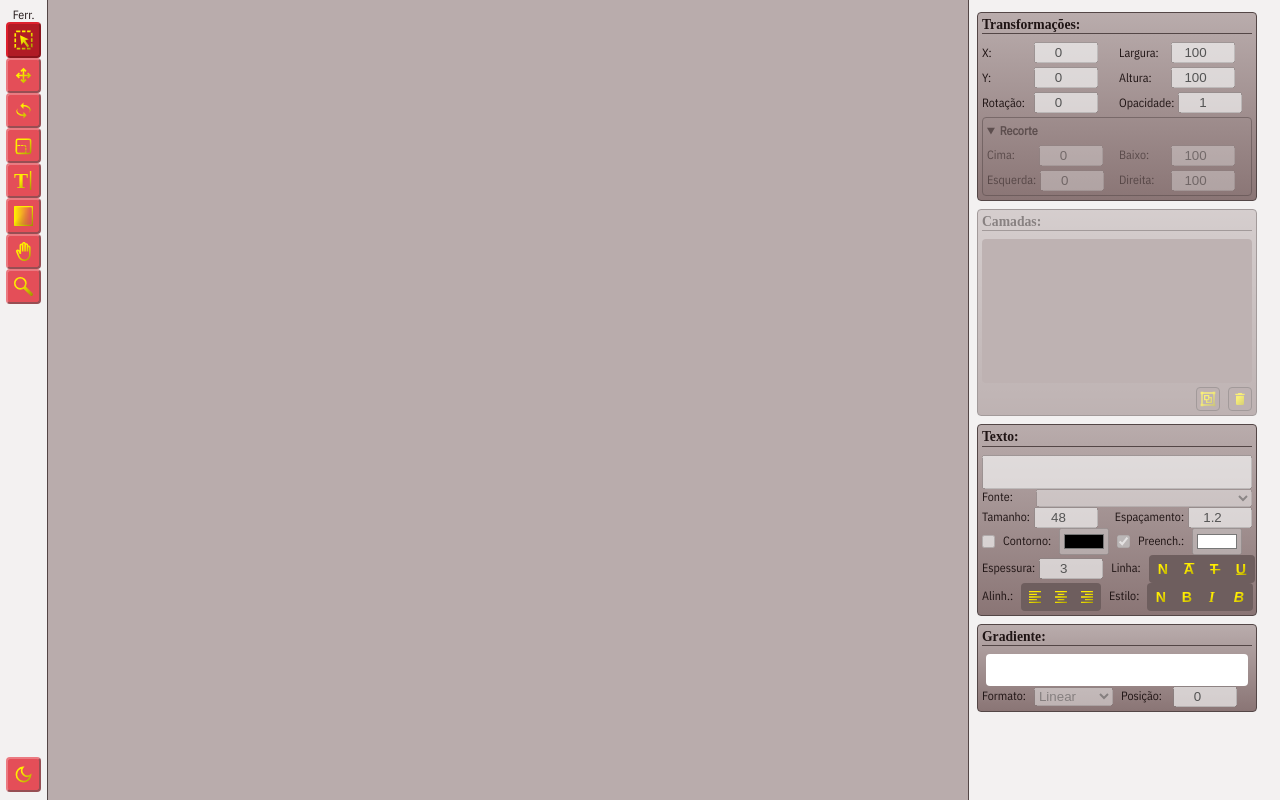
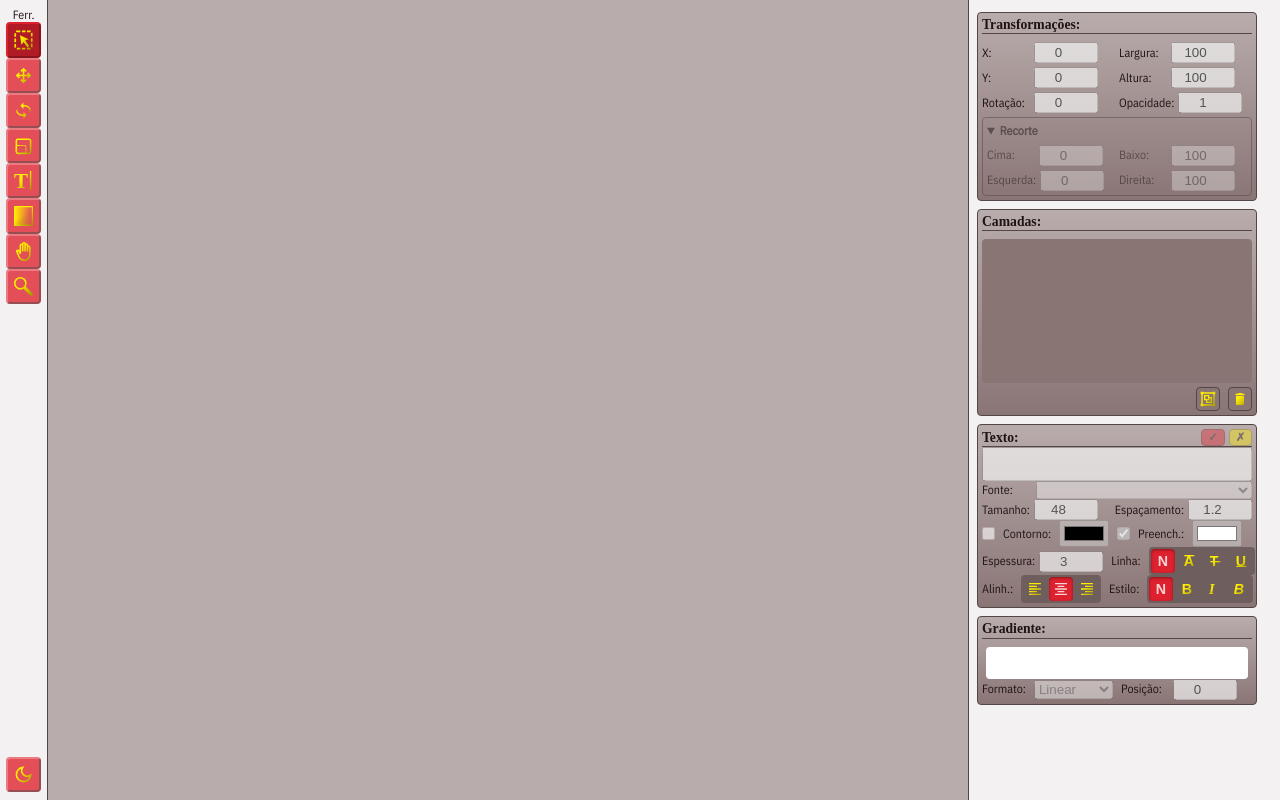
Before and after one commit to Pesterenan/vtd, a React (Vite) app: page / in a window 1280 px wide. Built offline with nearby package versions, Linux system fonts and the light colour scheme; a web font is replaced by a local one.

Commit message:
fix: text menu buttons

```diff
--- a/src/components/LayersMenu/LayersMenu.tsx
+++ b/src/components/LayersMenu/LayersMenu.tsx
@@ -380,10 +380,11 @@ const LayersMenu = () => {
   };
 
   return (
-    <section className={styles.section} aria-disabled={disabled || undefined}>
+    <section className={styles.section}>
       <h5>Camadas:</h5>
       <ul
         id="ul_layers-list"
+        aria-disabled={disabled || undefined}
         className={styles.layerList}
         onDragOver={handleDragOver}
         onDrop={handleDropOnList}
--- a/src/components/TextMenu/TextMenu.module.css
+++ b/src/components/TextMenu/TextMenu.module.css
@@ -74,8 +74,13 @@
   background-color: var(--primary-400);
 }
 
-.radioInput:checked + .radioLabel {
+.radioLabel:has(.radioInput:checked) {
   background-color: var(--primary-500);
+  box-shadow: inset 0 1px 3px rgba(0, 0, 0, 0.4);
+}
+
+.radioLabel:has(.radioInput:checked) .radioIcon::before {
+  background: var(--primary-100);
 }
 
 .radioIcon {
@@ -98,12 +103,22 @@
   width: 1rem;
 }
 
-.actions {
+.titleRow {
+  border-bottom: 1px solid var(--background-700);
   display: flex;
-  gap: 0.5rem;
-  justify-content: center;
-  padding-top: 0.5rem;
+  align-items: center;
+  justify-content: space-between;
   width: 100%;
+}
+
+.titleRow h5 {
+  border: none;
+  margin: 0;
+}
+
+.titleActions {
+  display: flex;
+  gap: 0.25rem;
 }
 
 .acceptBtn {
@@ -112,14 +127,20 @@
   border-radius: var(--border-radius-small);
   color: var(--text-900);
   cursor: pointer;
-  font-size: var(--font-small);
+  font-size: 0.7rem;
   font-weight: bold;
-  padding: 0.25rem 1rem;
+  padding: 0.125rem 0.375rem;
   transition: var(--background-transition);
+  line-height: 1;
 }
 
-.acceptBtn:hover {
+.acceptBtn:hover:not(:disabled) {
   background-color: var(--primary-300);
+}
+
+.acceptBtn:disabled {
+  opacity: 0.4;
+  cursor: default;
 }
 
 .declineBtn {
@@ -128,12 +149,18 @@
   border-radius: var(--border-radius-small);
   color: var(--text-900);
   cursor: pointer;
-  font-size: var(--font-small);
+  font-size: 0.7rem;
   font-weight: bold;
-  padding: 0.25rem 1rem;
+  padding: 0.125rem 0.375rem;
   transition: var(--background-transition);
+  line-height: 1;
 }
 
-.declineBtn:hover {
+.declineBtn:hover:not(:disabled) {
   background-color: var(--accent-300);
 }
+
+.declineBtn:disabled {
+  opacity: 0.4;
+  cursor: default;
+}
--- a/src/components/TextMenu/TextMenu.tsx
+++ b/src/components/TextMenu/TextMenu.tsx
@@ -1,9 +1,9 @@
-import { useEffect, useRef, useState } from 'react';
-import styles from './TextMenu.module.css';
-import ColorPicker from '../ColorPicker/ColorPicker';
-import { useEventBus } from 'src/hooks/useEventBus';
-import { TextElement } from '../elements/textElement';
-import SliderControl from '../SliderControl/SliderControl';
+import { useEffect, useRef, useState } from "react";
+import styles from "./TextMenu.module.css";
+import ColorPicker from "../ColorPicker/ColorPicker";
+import { useEventBus } from "src/hooks/useEventBus";
+import { TextElement } from "../elements/textElement";
+import SliderControl from "../SliderControl/SliderControl";
 
 import IconAlignCenter from "src/assets/icons/alignCenter.svg";
 import IconAlignLeft from "src/assets/icons/alignLeft.svg";
@@ -33,17 +33,17 @@ interface TextMenuState {
 }
 
 const DEFAULT_PROPS: TextMenuState = {
-  content: '',
+  content: "",
   fontSize: 48,
   lineHeight: 1.2,
-  fillColor: '#FFFFFF',
-  strokeColor: '#000000',
+  fillColor: "#FFFFFF",
+  strokeColor: "#000000",
   strokeWidth: 3,
   hasFill: true,
   hasStroke: false,
-  textAlign: 'center',
-  fontStyle: 'normal',
-  fontWeight: 'normal',
+  textAlign: "center",
+  fontStyle: "normal",
+  fontWeight: "normal",
 };
 
 interface RadioOption {
@@ -53,23 +53,31 @@ interface RadioOption {
 }
 
 const TEXT_ALIGN_OPTIONS: RadioOption[] = [
-  { value: 'left', icon: IconAlignLeft, tooltip: 'Esquerda' },
-  { value: 'center', icon: IconAlignCenter, tooltip: 'Centro' },
-  { value: 'right', icon: IconAlignRight, tooltip: 'Direita' },
+  { value: "left", icon: IconAlignLeft, tooltip: "Esquerda" },
+  { value: "center", icon: IconAlignCenter, tooltip: "Centro" },
+  { value: "right", icon: IconAlignRight, tooltip: "Direita" },
 ];
 
 const FONT_STYLE_OPTIONS: RadioOption[] = [
-  { value: 'normal', icon: IconFontStyleNormal, tooltip: 'Sem Linha' },
-  { value: 'overline', icon: IconFontStyleOverline, tooltip: 'Linha acima' },
-  { value: 'strike-through', icon: IconFontStyleStrikeThrough, tooltip: 'Linha através' },
-  { value: 'underline', icon: IconFontStyleUnderline, tooltip: 'Linha abaixo' },
+  { value: "normal", icon: IconFontStyleNormal, tooltip: "Sem Linha" },
+  { value: "overline", icon: IconFontStyleOverline, tooltip: "Linha acima" },
+  {
+    value: "strike-through",
+    icon: IconFontStyleStrikeThrough,
+    tooltip: "Linha através",
+  },
+  { value: "underline", icon: IconFontStyleUnderline, tooltip: "Linha abaixo" },
 ];
 
 const FONT_WEIGHT_OPTIONS: RadioOption[] = [
-  { value: 'normal', icon: IconFontStyleNormal, tooltip: 'Normal' },
-  { value: 'bold', icon: IconFontWeightBold, tooltip: 'Negrito' },
-  { value: 'italic', icon: IconFontWeightItalic, tooltip: 'Itálico' },
-  { value: 'bold italic', icon: IconFontWeightBoldItalic, tooltip: 'Negrito e Itálico' },
+  { value: "normal", icon: IconFontStyleNormal, tooltip: "Normal" },
+  { value: "bold", icon: IconFontWeightBold, tooltip: "Negrito" },
+  { value: "italic", icon: IconFontWeightItalic, tooltip: "Itálico" },
+  {
+    value: "bold italic",
+    icon: IconFontWeightBoldItalic,
+    tooltip: "Negrito e Itálico",
+  },
 ];
 
 interface IconRadioProps {
@@ -102,7 +110,7 @@ const TextMenu = () => {
   const [selected, setSelected] = useState(false);
   const [textProps, setTextProps] = useState<TextMenuState>(DEFAULT_PROPS);
   const activeElementRef = useRef<TextElement | null>(null);
-  const originalContentRef = useRef<string>('');
+  const originalContentRef = useRef<string>("");
 
   useEffect(() => {
     const unsub1 = on("workarea:initialized", () => setDisabled(false));
@@ -117,14 +125,14 @@ const TextMenu = () => {
     });
     const unsub4 = on("selection:changed", ({ selectedElements }) => {
       const textElement = selectedElements.find(
-        el => el instanceof TextElement,
+        (el) => el instanceof TextElement,
       ) as TextElement | undefined;
       if (textElement) {
         activeElementRef.current = textElement;
-        originalContentRef.current = textElement.content.join('\n');
+        originalContentRef.current = textElement.content.join("\n");
         setSelected(true);
         setTextProps({
-          content: textElement.content.join('\n'),
+          content: textElement.content.join("\n"),
           fontSize: textElement.fontSize,
           lineHeight: textElement.lineHeight,
           fillColor: textElement.fillColor,
@@ -159,19 +167,26 @@ const TextMenu = () => {
       emit("workarea:selectAt", { firstPoint: null });
       emit("workarea:update");
     });
-    return () => { unsub1(); unsub2(); unsub3(); unsub4(); unsub5(); unsub6(); };
+    return () => {
+      unsub1();
+      unsub2();
+      unsub3();
+      unsub4();
+      unsub5();
+      unsub6();
+    };
   }, [on, emit]);
 
   const updateProp = <K extends keyof TextMenuState>(
     key: K,
     value: TextMenuState[K],
   ) => {
-    setTextProps(prev => ({ ...prev, [key]: value }));
+    setTextProps((prev) => ({ ...prev, [key]: value }));
   };
 
   const handleTextChange = (event: React.ChangeEvent<HTMLTextAreaElement>) => {
     const newContent = event.target.value;
-    updateProp('content', newContent);
+    updateProp("content", newContent);
     if (activeElementRef.current) {
       activeElementRef.current.content = [newContent];
       emit("workarea:update");
@@ -179,7 +194,7 @@ const TextMenu = () => {
   };
 
   const handleFontSizeChange = (value: number) => {
-    updateProp('fontSize', value);
+    updateProp("fontSize", value);
     if (activeElementRef.current) {
       activeElementRef.current.fontSize = value;
       emit("workarea:update");
@@ -187,7 +202,7 @@ const TextMenu = () => {
   };
 
   const handleLineHeightChange = (value: number) => {
-    updateProp('lineHeight', value);
+    updateProp("lineHeight", value);
     if (activeElementRef.current) {
       activeElementRef.current.lineHeight = value;
       emit("workarea:update");
@@ -195,7 +210,7 @@ const TextMenu = () => {
   };
 
   const handleFillColorChange = (color: string) => {
-    updateProp('fillColor', color);
+    updateProp("fillColor", color);
     if (activeElementRef.current) {
       activeElementRef.current.fillColor = color;
       emit("workarea:update");
@@ -203,7 +218,7 @@ const TextMenu = () => {
   };
 
   const handleStrokeColorChange = (color: string) => {
-    updateProp('strokeColor', color);
+    updateProp("strokeColor", color);
     if (activeElementRef.current) {
       activeElementRef.current.strokeColor = color;
       emit("workarea:update");
@@ -211,7 +226,7 @@ const TextMenu = () => {
   };
 
   const handleStrokeWidthChange = (value: number) => {
-    updateProp('strokeWidth', value);
+    updateProp("strokeWidth", value);
     if (activeElementRef.current) {
       activeElementRef.current.strokeWidth = value;
       emit("workarea:update");
@@ -220,7 +235,7 @@ const TextMenu = () => {
 
   const handleHasFillChange = () => {
     const newValue = !textProps.hasFill;
-    updateProp('hasFill', newValue);
+    updateProp("hasFill", newValue);
     if (activeElementRef.current) {
       activeElementRef.current.hasFill = newValue;
       emit("workarea:update");
@@ -229,33 +244,39 @@ const TextMenu = () => {
 
   const handleHasStrokeChange = () => {
     const newValue = !textProps.hasStroke;
-    updateProp('hasStroke', newValue);
+    updateProp("hasStroke", newValue);
     if (activeElementRef.current) {
       activeElementRef.current.hasStroke = newValue;
       emit("workarea:update");
     }
   };
 
-  const handleTextAlignChange = (value: string) => (e: React.ChangeEvent<HTMLInputElement>) => {
-    updateProp('textAlign', e.target.value);
+  const handleTextAlignChange =
+    (value: string) => (e: React.ChangeEvent<HTMLInputElement>) => {
+      updateProp("textAlign", e.target.value);
       if (activeElementRef.current) {
-      activeElementRef.current.textAlign = e.target.value as TextElement['textAlign'];
+        activeElementRef.current.textAlign = e.target
+          .value as TextElement["textAlign"];
         emit("workarea:update");
       }
     };
 
-  const handleFontStyleChange = (value: string) => (e: React.ChangeEvent<HTMLInputElement>) => {
-    updateProp('fontStyle', e.target.value);
+  const handleFontStyleChange =
+    (value: string) => (e: React.ChangeEvent<HTMLInputElement>) => {
+      updateProp("fontStyle", e.target.value);
       if (activeElementRef.current) {
-      activeElementRef.current.fontStyle = e.target.value as TextElement['fontStyle'];
+        activeElementRef.current.fontStyle = e.target
+          .value as TextElement["fontStyle"];
         emit("workarea:update");
       }
     };
 
-  const handleFontWeightChange = (value: string) => (e: React.ChangeEvent<HTMLInputElement>) => {
-    updateProp('fontWeight', e.target.value);
+  const handleFontWeightChange =
+    (value: string) => (e: React.ChangeEvent<HTMLInputElement>) => {
+      updateProp("fontWeight", e.target.value);
       if (activeElementRef.current) {
-      activeElementRef.current.fontWeight = e.target.value as TextElement['fontWeight'];
+        activeElementRef.current.fontWeight = e.target
+          .value as TextElement["fontWeight"];
         emit("workarea:update");
       }
     };
@@ -264,7 +285,29 @@ const TextMenu = () => {
 
   return (
     <section className={styles.section}>
+      <div className={styles.titleRow}>
         <h5>Texto:</h5>
+        <div className={styles.titleActions}>
+          <button
+            id="btn_accept-text-changes"
+            className={styles.acceptBtn}
+            onClick={() => emit("edit:acceptTextChange")}
+            disabled={isDisabled}
+            title="Aceitar (Shift+Enter)"
+          >
+            ✓
+          </button>
+          <button
+            id="btn_decline-text-changes"
+            className={styles.declineBtn}
+            onClick={() => emit("edit:declineTextChange")}
+            disabled={isDisabled}
+            title="Descartar (Esc)"
+          >
+            ✗
+          </button>
+        </div>
+      </div>
       <div className={styles.row}>
         <textarea
           id="inp_text-input"
@@ -276,7 +319,11 @@ const TextMenu = () => {
       </div>
       <div className={styles.row}>
         <label htmlFor="font-select">Fonte:</label>
-        <select id="font-select" className={styles.select} disabled={isDisabled}>
+        <select
+          id="font-select"
+          className={styles.select}
+          disabled={isDisabled}
+        >
           <option value="" />
         </select>
       </div>
@@ -284,7 +331,9 @@ const TextMenu = () => {
         <SliderControl
           id="font-size-control"
           label="Tamanho"
-          min={1} max={250} step={1}
+          min={1}
+          max={250}
+          step={1}
           value={textProps.fontSize}
           onChange={handleFontSizeChange}
           disabled={isDisabled}
@@ -292,7 +341,9 @@ const TextMenu = () => {
         <SliderControl
           id="line-height-control"
           label="Espaçamento"
-          min={0.1} max={10} step={0.1}
+          min={0.1}
+          max={10}
+          step={0.1}
           value={textProps.lineHeight}
           onChange={handleLineHeightChange}
           disabled={isDisabled}
@@ -335,14 +386,16 @@ const TextMenu = () => {
           <SliderControl
             id="stroke-width-control"
             label="Espessura"
-            min={1} max={128} step={1}
+            min={1}
+            max={128}
+            step={1}
             value={textProps.strokeWidth}
             onChange={handleStrokeWidthChange}
             disabled={isDisabled}
           />
           <span>Linha:</span>
           <div id="font-style-container" className={styles.radioGroup}>
-            {FONT_STYLE_OPTIONS.map(opt => (
+            {FONT_STYLE_OPTIONS.map((opt) => (
               <IconRadio
                 key={opt.value}
                 option={opt}
@@ -357,7 +410,7 @@ const TextMenu = () => {
       <div className={styles.row}>
         <span>Alinh.:</span>
         <div id="text-align-container" className={styles.radioGroup}>
-          {TEXT_ALIGN_OPTIONS.map(opt => (
+          {TEXT_ALIGN_OPTIONS.map((opt) => (
             <IconRadio
               key={opt.value}
               option={opt}
@@ -369,7 +422,7 @@ const TextMenu = () => {
         </div>
         <span>Estilo:</span>
         <div id="font-weight-container" className={styles.radioGroup}>
-          {FONT_WEIGHT_OPTIONS.map(opt => (
+          {FONT_WEIGHT_OPTIONS.map((opt) => (
             <IconRadio
               key={opt.value}
               option={opt}
@@ -380,26 +433,6 @@ const TextMenu = () => {
           ))}
         </div>
       </div>
-      {selected && !disabled && (
-        <div className={styles.actions}>
-          <button
-            id="btn_accept-text-changes"
-            className={styles.acceptBtn}
-            onClick={() => emit("edit:acceptTextChange")}
-            title="Aceitar (Shift+Enter)"
-          >
-            ✓
-          </button>
-          <button
-            id="btn_decline-text-changes"
-            className={styles.declineBtn}
-            onClick={() => emit("edit:declineTextChange")}
-            title="Descartar (Esc)"
-          >
-            ✗
-          </button>
-        </div>
-      )}
     </section>
   );
 };
```
Lines whose indentation alone changed are shown as unchanged.
